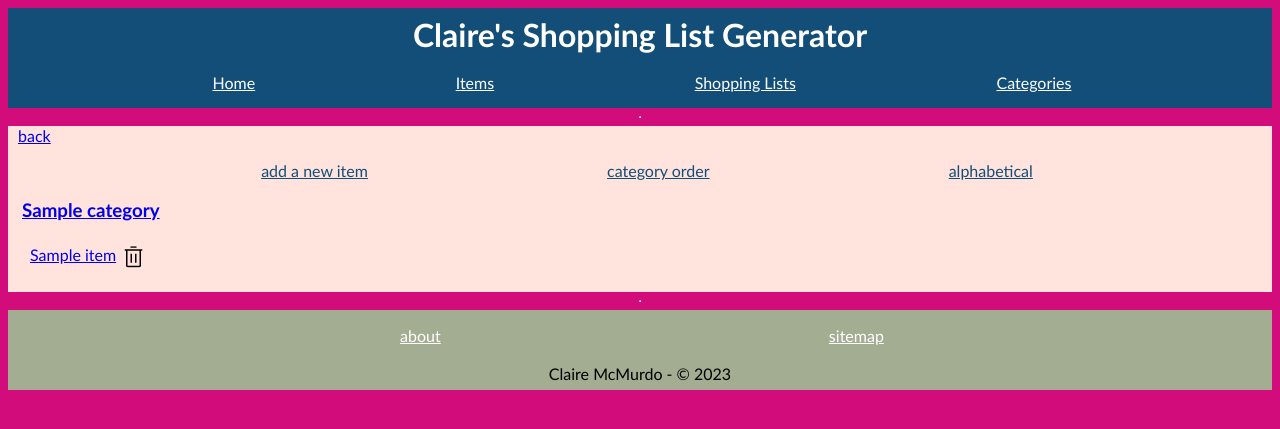
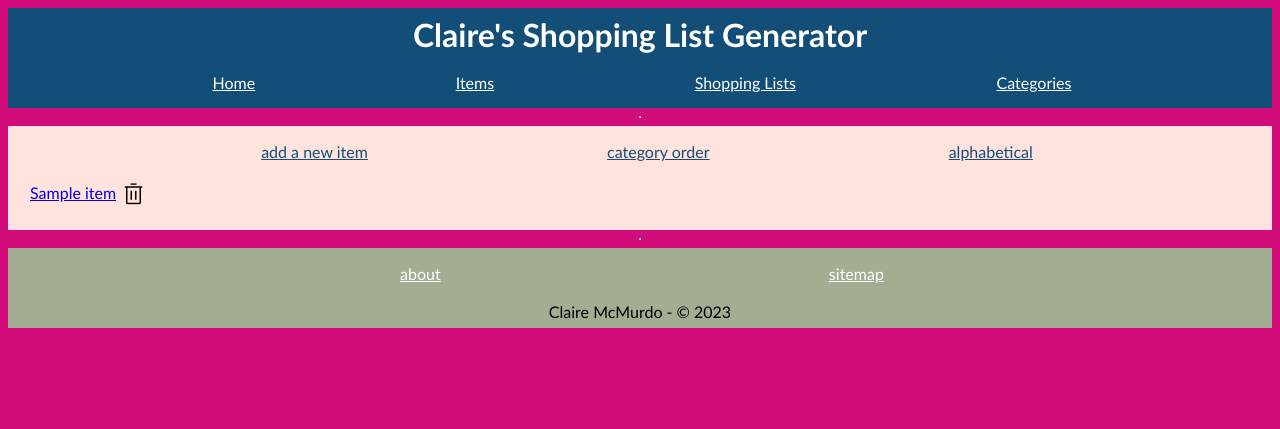
Before and after one commit to McMuds/PythonExamples, a Flask app: page /items/1/cat in a window 1280 px wide. Shown: the top 429 px of the page. Run offline with Flask 3, Linux system fonts and the light colour scheme; a database or web service that is not in the repository returns one stand-in record (values such as "Sample title"); some libraries are stand-ins or nearby versions.

Commit message:
Fixed item alphabetical showing categories

```diff
--- a/Project/controllers/item_controller.py
+++ b/Project/controllers/item_controller.py
@@ -9,14 +9,14 @@ item_blueprint = Blueprint("item",__name__)
 @item_blueprint.route('/items')
 def index():
     items = item_repo.select_all()
-    return render_template('/items/index.html', items = items)
+    return render_template('/items/index.html', items = items, order = 1)
 
 @item_blueprint.route("/items/view/<display_order>")
 def ordered_index(display_order):
     items = item_repo.select_all()
     if display_order == '2':
         items.sort(key= lambda x: x.name.lower())
-        return render_template('/items/index.html', items=items)
+        return render_template('/items/index.html', items=items, order = 2)
     else:
         return redirect('/items')
 
--- a/Project/templates/items/index.html
+++ b/Project/templates/items/index.html
@@ -1,6 +1,5 @@
 {% extends 'base.html' %}{% block  content%}
 <nav >
-    <a href="/items">back</a>
     <ul class="sort-orders">
         <li><a href="/items/new">add a new item</a></li>
         <li><a href="/items">category order</a></li>
@@ -10,8 +9,8 @@
 <ul>
     {% for item in items|sort(attribute='id') %}
         {% set prev_index = items.index(item) -1 %}
-        {% if (item.category.name != items[prev_index].category.name )
-                or prev_index == -1 %}
+        {% if order == 1 and ((item.category.name != items[prev_index].category.name )
+                or prev_index == -1) %}
                 <h3><a href="/items/{{item.category.id}}/cat">{{item.category.name}}</a></h3>
         {% endif %}
         <form action="/items/{{item.id}}/delete" method="POST">
```
